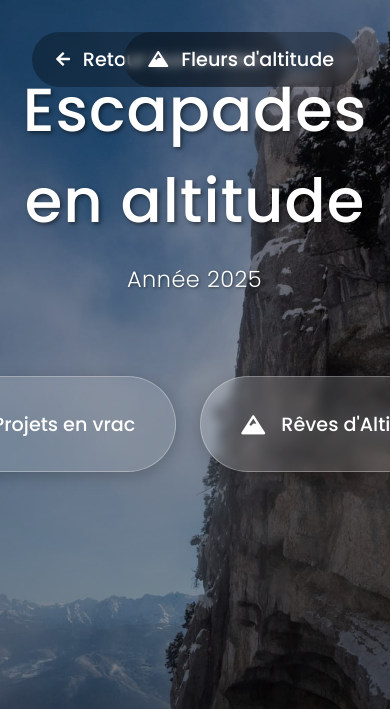
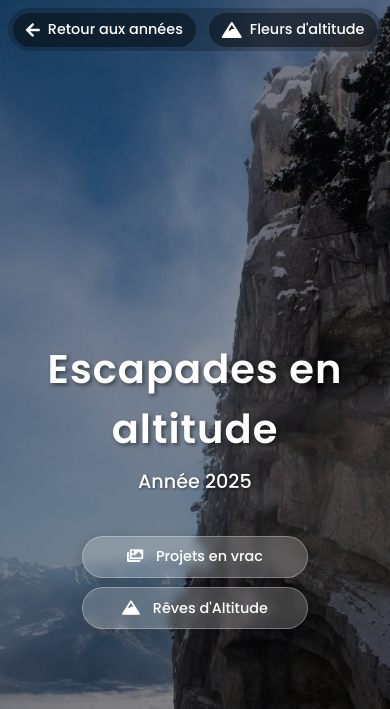
Before and after one commit to mikelum38/hiking-gallery, a Flask app: page /future in a window 390 px wide. Shown: the top 709 px of the page. Run offline with Flask 3, Linux system fonts and the light colour scheme; some libraries are stand-ins or nearby versions.

Commit message:
ajustement aux mobiles

```diff
--- a/templates/future.html
+++ b/templates/future.html
@@ -25,36 +25,23 @@
             display: flex;
             flex-direction: column;
             align-items: center;
-            justify-content: flex-start;
+            justify-content: center;
             text-align: center;
             color: white;
-            padding-top: 4rem;
-            animation: fadeIn 1.5s ease-out forwards;
+            padding: 0 1rem;
         }
 
         .home-hero h1 {
-            font-family: 'Poppins', sans-serif;
-            font-size: 3.8rem;
-            font-weight: 500;
+            font-size: 3.5rem;
             margin: 0;
             text-shadow: 2px 2px 4px rgba(0, 0, 0, 0.5);
             letter-spacing: 1px;
-            opacity: 0;
-            transform: translateY(30px);
-            animation: slideUp 1s ease-out forwards 0.5s;
         }
 
         .home-hero p {
-            font-family: 'Poppins', sans-serif;
             font-size: 1.4rem;
-            font-weight: 300;
-            margin: 1rem 0 3rem;
+            margin: 1rem 0 2rem;
             text-shadow: 1px 1px 3px rgba(0, 0, 0, 0.5);
-            max-width: 600px;
-            letter-spacing: 0.5px;
-            opacity: 0;
-            transform: translateY(20px);
-            animation: slideUp 1s ease-out forwards 0.8s;
         }
 
         .add-hike-btn {
@@ -89,66 +76,58 @@
             background-color: #f8f9fa;
         }
 
-        .back-link {
-            position: absolute;
-            top: 2rem;
-            left: 2rem;
-            z-index: 10;
+        .back-link, .mountain-flowers-btn {
+            position: static;
+            display: inline-flex;
+            align-items: center;
             color: white;
             text-decoration: none;
-            font-family: 'Poppins', sans-serif;
-            font-size: 1.2rem;
-            display: flex;
-            align-items: center;
-            gap: 0.8rem;
-            padding: 0.8rem 1.5rem;
-            background: rgba(0, 0, 0, 0.3);
+            font-size: 1rem;
+            padding: 0.5rem 1rem;
+            background: rgba(0, 0, 0, 0.4);
             border-radius: 50px;
-            backdrop-filter: blur(5px);
-            transition: all 0.3s ease;
-            opacity: 0;
-            transform: translateX(-20px);
-            animation: slideIn 1s ease-out forwards 0.3s;
+            gap: 0.5rem;
         }
 
-        .back-link:hover {
-            background: rgba(0, 0, 0, 0.5);
-            transform: translateX(-5px);
+        .nav-buttons {
+            position: fixed;
+            top: 1rem;
+            left: 1rem;
+            right: 1rem;
+            display: flex;
+            justify-content: space-between;
+            align-items: center;
+            z-index: 100;
+            background: rgba(0, 0, 0, 0.2);
+            border-radius: 50px;
+            padding: 0.3rem;
+            backdrop-filter: blur(8px);
         }
 
-        .back-link i {
+        .back-link i, .mountain-flowers-btn i {
             font-size: 1rem;
         }
 
-        .mountain-flowers-btn {
-            position: absolute;
-            top: 2rem;
-            right: 2rem;
-            z-index: 10;
-            color: white;
-            text-decoration: none;
-            font-family: 'Poppins', sans-serif;
-            font-size: 1.2rem;
-            display: flex;
-            align-items: center;
-            gap: 0.8rem;
-            padding: 0.8rem 1.5rem;
-            background: rgba(0, 0, 0, 0.3);
-            border-radius: 50px;
-            backdrop-filter: blur(5px);
-            transition: all 0.3s ease;
-            opacity: 0;
-            transform: translateX(20px);
-            animation: slideInRight 1s ease-out forwards 0.3s;
+        @media (max-width: 768px) {
+            .nav-buttons {
+                top: 0.5rem;
+                left: 0.5rem;
+                right: 0.5rem;
             }
 
-        .mountain-flowers-btn:hover {
-            background: rgba(0, 0, 0, 0.5);
-            transform: translateX(5px);
+            .back-link, .mountain-flowers-btn {
+                font-size: 0.9rem;
+                padding: 0.4rem 0.8rem;
             }
 
-        .mountain-flowers-btn i {
-            font-size: 1rem;
+            .home-hero h1 {
+                font-size: 2.5rem;
+            }
+
+            .home-hero p {
+                font-size: 1.2rem;
+                margin: 0.5rem 0 1.5rem;
+            }
         }
 
         /* Styles pour la galerie */
@@ -355,50 +334,85 @@
 
         /* Style commun pour les deux boutons */
         .memories-btn, .dream-btn {
-            padding: 1.2rem 2.5rem;
-            background: linear-gradient(135deg, rgba(255, 255, 255, 0.2), rgba(255, 255, 255, 0.1));
+            padding: 1rem 2rem;
+            background: rgba(255, 255, 255, 0.2);
             border: 1px solid rgba(255, 255, 255, 0.3);
-            border-radius: 50px;
+            border-radius: 30px;
             color: white;
             font-family: 'Poppins', sans-serif;
-            font-size: 1.2rem;
+            font-size: 1.1rem;
             text-decoration: none;
             backdrop-filter: blur(5px);
             transition: all 0.3s ease;
             display: flex;
             align-items: center;
-            gap: 1rem;
+            gap: 0.8rem;
             box-shadow: 0 4px 15px rgba(0, 0, 0, 0.2);
-            height: 3.5rem;  /* Hauteur fixe pour les deux boutons */
-            white-space: nowrap;  /* Empêche le texte de passer à la ligne */
         }
 
         .memories-btn:hover, .dream-btn:hover {
-            transform: translateY(-3px);
-            background: linear-gradient(135deg, rgba(255, 255, 255, 0.3), rgba(255, 255, 255, 0.2));
-            box-shadow: 0 6px 20px rgba(0, 0, 0, 0.3);
+            background: rgba(255, 255, 255, 0.3);
         }
 
         .memories-btn i, .dream-btn i {
-            font-size: 1.2rem;
+            font-size: 1.1rem;
         }
 
         .buttons-container {
             display: flex;
-            gap: 1.5rem;
+            gap: 1rem;
             justify-content: center;
             margin-top: 2rem;
+            padding: 0 1rem;
+        }
+
+        @media (max-width: 768px) {
+            .buttons-container {
+                flex-direction: column;
+                align-items: center;
+                gap: 0.8rem;
+                margin-top: 1.5rem;
+            }
+
+            .memories-btn, .dream-btn {
+                width: 100%;
+                max-width: 300px;
+                padding: 0.8rem 1.5rem;
+                font-size: 1rem;
+                justify-content: center;
+            }
+
+            .memories-btn i, .dream-btn i {
+                font-size: 1rem;
+            }
+        }
+
+        @media (max-width: 480px) {
+            .buttons-container {
+                gap: 0.6rem;
+                margin-top: 1rem;
+            }
+
+            .memories-btn, .dream-btn {
+                padding: 0.6rem 1.2rem;
+                font-size: 0.9rem;
+            }
+
+            .memories-btn i, .dream-btn i {
+                font-size: 0.9rem;
+            }
         }
     </style>
 </head>
 <body>
+    <div class="nav-buttons">
         <a href="/years" class="back-link">
             <i class="fas fa-arrow-left"></i> Retour aux années
         </a>
-
         <a href="/mountain_flowers" class="mountain-flowers-btn">
             <i class="fas fa-mountain"></i> Fleurs d'altitude
         </a>
+    </div>
 
     <div class="home-hero">
         <h1>Escapades en altitude</h1>
```
Lines whose indentation alone changed are shown as unchanged.
